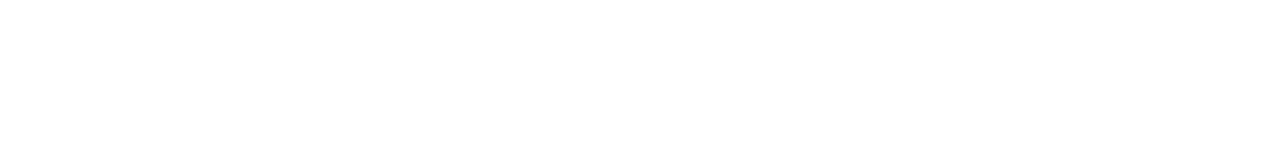
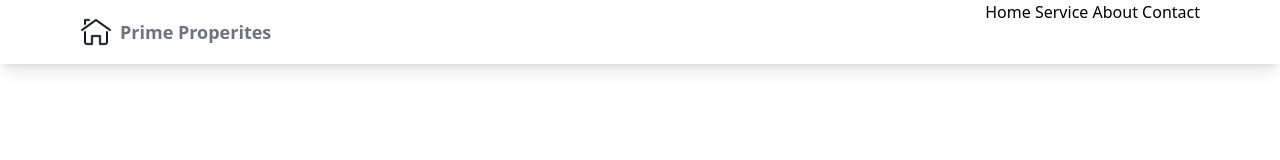
Before and after one commit to f-rostami/tailwind-real-state-portal, a website: page public/index.html in a window 1280 px wide. Drawn offline with Linux system fonts and the light colour scheme.

Commit message:
init navigation bar structure | add logo and apply related tailwind classes | add menu without any classes

```diff
--- a/public/index.html
+++ b/public/index.html
@@ -4,8 +4,29 @@
     <meta charset="UTF-8" />
     <meta http-equiv="X-UA-Compatible" content="IE=edge" />
     <meta name="viewport" content="width=device-width, initial-scale=1.0" />
-    <title>Real State Portal</title>
+    <title>Prime Properties</title>
     <link rel="stylesheet" href="styles.css" />
   </head>
-  <body></body>
+  <body>
+    <nav class="bg-white shadow-lg">
+      <div class="max-w-6xl mx-auto px-4">
+        <div class="flex justify-between">
+          <div>
+            <a href="#" class="flex items-center py-4 space-x-2">
+              <img class="h-8 w-8" src="images/house.png" alt="hous-icon" />
+              <span class="font-semibold text-gray-500 text-lg"
+                >Prime Properites</span
+              >
+            </a>
+          </div>
+          <div>
+            <a href="">Home</a>
+            <a href="">Service</a>
+            <a href="">About</a>
+            <a href="">Contact</a>
+          </div>
+        </div>
+      </div>
+    </nav>
+  </body>
 </html>
```
Also changed, not shown: public/images/house.png (added), public/styles.css.
